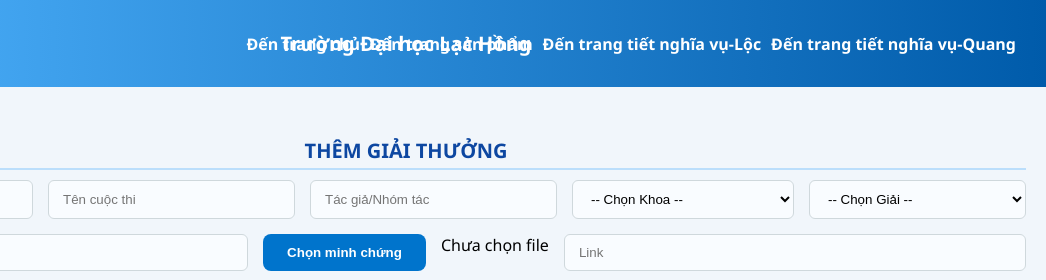
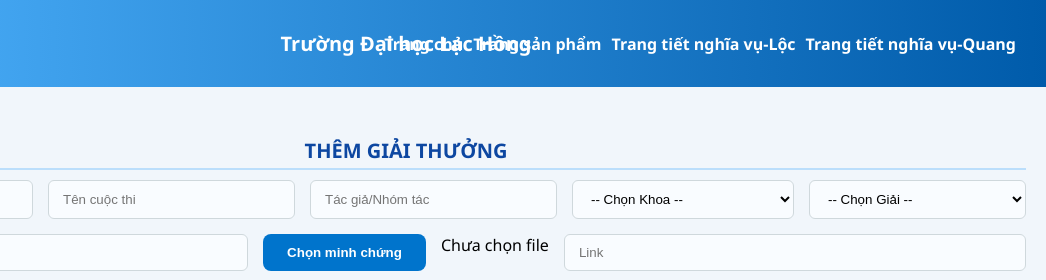
Before and after one commit to VindWeen/LacHongCV, a plain HTML site: page giaithuong.html in a window 1280 px wide. Shown: the top 280 px of the page, 234-1280 px from the left. Drawn offline with Linux system fonts and the light colour scheme.

Commit message:
Update giaithuong.html

```diff
--- a/giaithuong.html
+++ b/giaithuong.html
@@ -14,10 +14,10 @@
     <div class="header-title">Trường Đại học Lạc Hồng</div>
 
     <div class="header-right">
-      <a href="test.html">Đến trang chủ</a>
-      <a href="sanpham.html">Đến trang sản phẩm</a>
-      <a href="tietkhoahoc.html">Đến trang tiết nghĩa vụ-Lộc</a>
-      <a href="tiet.html" >Đến trang tiết nghĩa vụ-Quang</a>
+      <a href="test.html">Trang chủ</a>
+      <a href="sanpham.html">Trang sản phẩm</a>
+      <a href="tietkhoahoc.html">Trang tiết nghĩa vụ-Lộc</a>
+      <a href="tiet.html" >Trang tiết nghĩa vụ-Quang</a>
     </div>
   </header>
 
```
